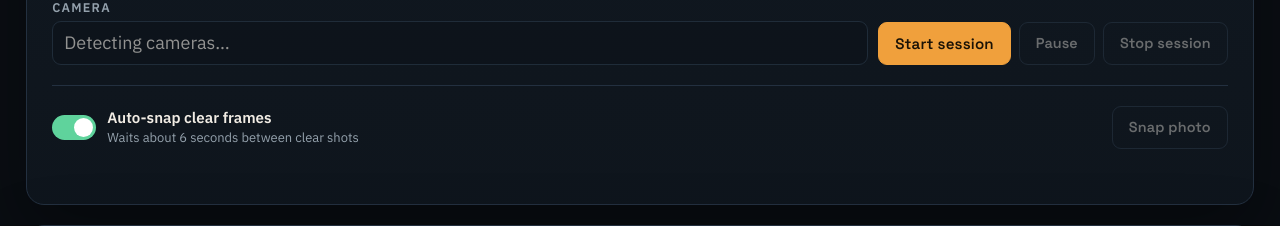
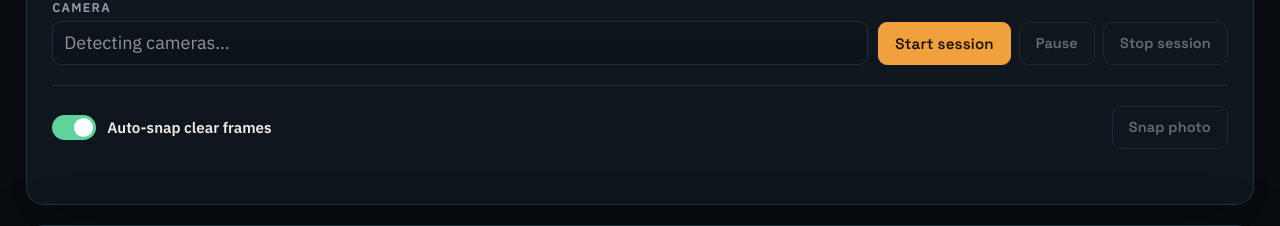
Before and after one commit to AccessRetrieved/fleetworth, a Flask app: page / in a window 1280 px wide. Shown: the part 828-1054 px from the top of the page. Run offline with Flask 3, Linux system fonts and the light colour scheme; some libraries are stand-ins or nearby versions.

Commit message:
Remove redundant auto-snap and session-start helper copy
Drop the auto-snap delay hint and the walkaround message on start so the capture UI stays quieter during recording.

```diff
--- a/frontend/static/app.js
+++ b/frontend/static/app.js
@@ -537,7 +537,7 @@ function startSession() {
   cameraSelect.disabled = true;
   recordingBadge.classList.remove("is-hidden");
   setSessionState("Recording live session", "recording");
-  actionMessage.textContent = "Walk around the truck. Clear frames will snap automatically.";
+  actionMessage.textContent = "";
   startClock();
   renderAll();
 }
--- a/frontend/templates/index.html
+++ b/frontend/templates/index.html
@@ -54,7 +54,7 @@
           </div>
 
           <div class="capture-actions">
-            <label class="auto-capture-toggle" for="autoCapture"><input id="autoCapture" type="checkbox" checked /><span class="toggle-track"><span></span></span><span><strong>Auto-snap clear frames</strong><small>Waits about 6 seconds between clear shots</small></span></label>
+            <label class="auto-capture-toggle" for="autoCapture"><input id="autoCapture" type="checkbox" checked /><span class="toggle-track"><span></span></span><span><strong>Auto-snap clear frames</strong></span></label>
             <button id="captureButton" class="button button-secondary" type="button" disabled>Snap photo</button>
           </div>
           <p id="actionMessage" class="action-message" aria-live="polite"></p>
```
